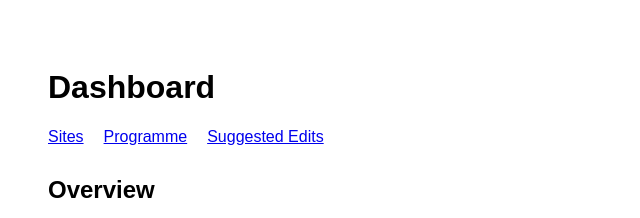
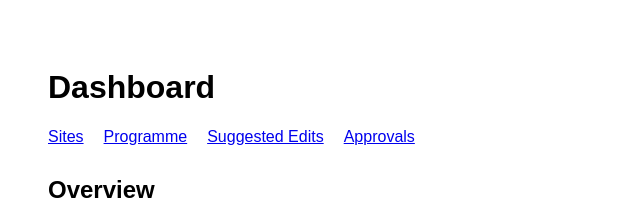
Before and after one commit to JeddRWD/siteprogrammepro, a Next.js app: page /dashboard in a window 1280 px wide. Shown: the top 218 px of the page, without its empty margins (0-640 px from the left). Built offline with nearby package versions, Linux system fonts and the light colour scheme.

Commit message:
Update page.tsx

```diff
--- a/app/dashboard/page.tsx
+++ b/app/dashboard/page.tsx
@@ -7,6 +7,7 @@ export default function Dashboard() {
         <a href="/sites">Sites</a>
         <a href="/programme">Programme</a>
         <a href="/suggested-edits">Suggested Edits</a>
+        <a href="/approvals">Approvals</a>
       </div>
 
       <div style={{ marginTop: 30 }}>
```
